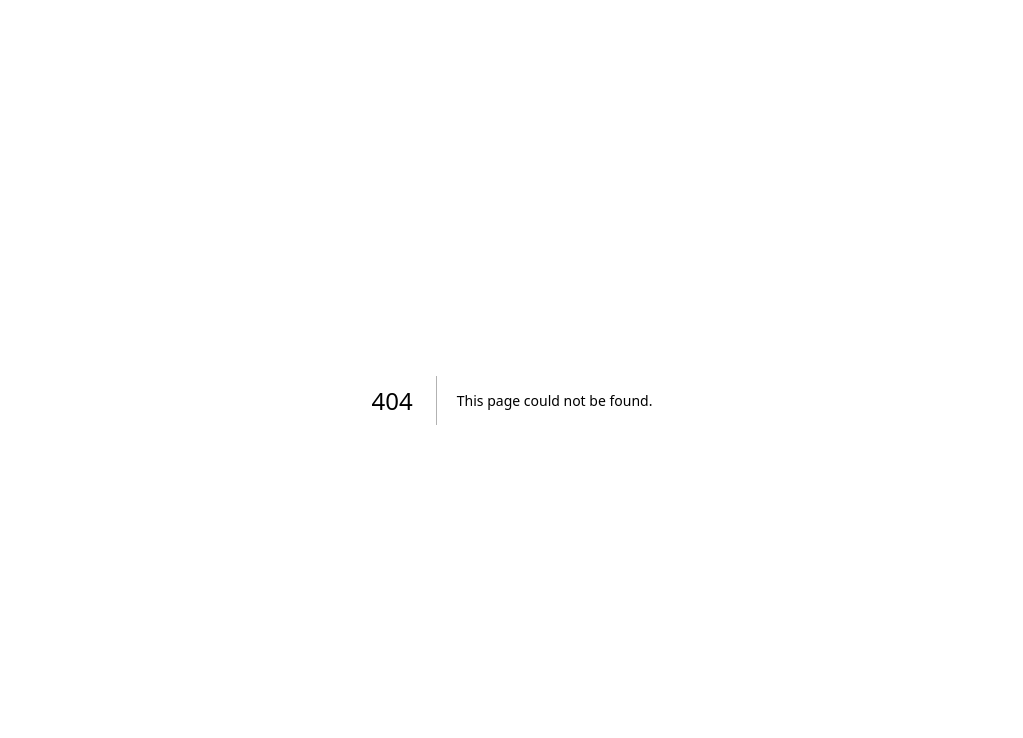
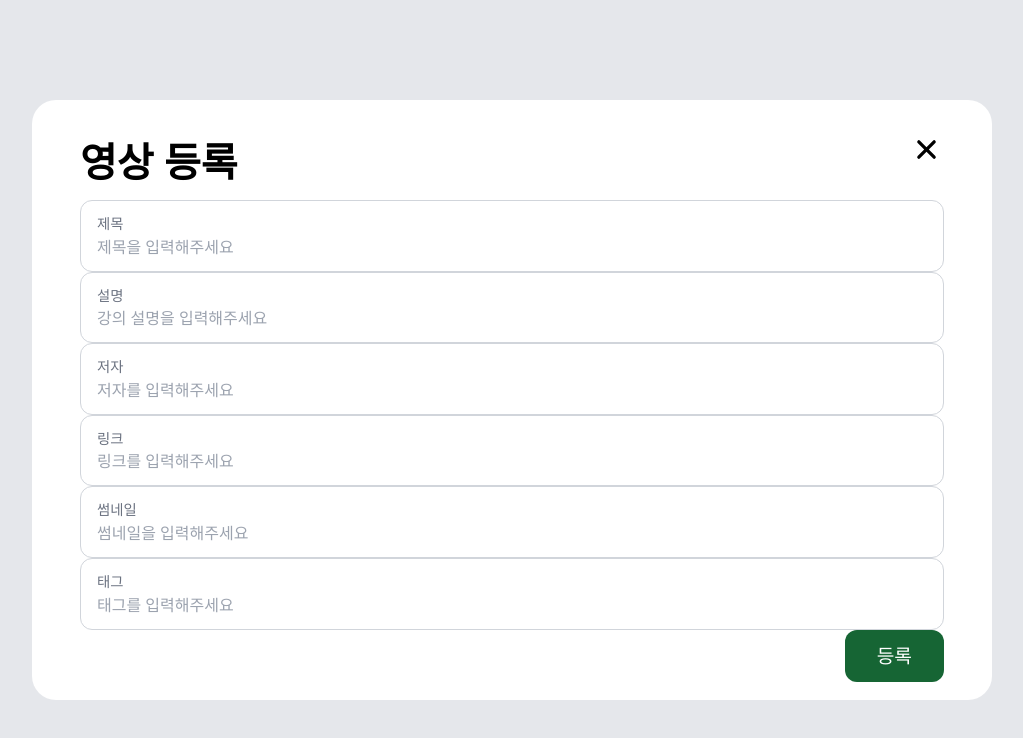
Before and after one commit to SKKU-Online-Learning-System/mvp-frontend-nextjs, a Next.js app: page /upload in a window 1280 px wide. Before the commit this address had no page. Shown: the top 738 px of the page, without its empty margins (128-1151 px from the left). Built offline with nearby package versions, Linux system fonts and the light colour scheme.

Commit message:
[FEAT] 모달창 UI 퍼블리싱 (#11)
* feat: Modal 컴포넌트 page에 추가

* feat: Modal 컴포넌트 퍼블리싱

```diff
--- /dev/null
+++ b/src/app/@modal/(.)upload/page.tsx
@@ -0,0 +1,10 @@
+import { VideoUploadModal } from "@/component/video/Upload";
+
+export default function Upload() {
+  return (
+    <>
+      <div className="fixed z-20 flex h-full w-full items-center justify-center bg-gray-700 opacity-50"></div>
+      <VideoUploadModal />
+    </>
+  );
+}
--- /dev/null
+++ b/src/app/@modal/default.tsx
@@ -0,0 +1,3 @@
+export default function Default() {
+  return null;
+}
--- a/src/app/layout.tsx
+++ b/src/app/layout.tsx
@@ -8,12 +8,17 @@ export const metadata: Metadata = {
 
 export default function RootLayout({
   children,
+  modal,
 }: Readonly<{
   children: React.ReactNode;
+  modal: React.ReactNode;
 }>) {
   return (
     <html lang="ko">
-      <body>{children}</body>
+      <body className="">
+        {modal}
+        {children}
+      </body>
     </html>
   );
 }
--- a/src/app/page.tsx
+++ b/src/app/page.tsx
@@ -1,6 +1,9 @@
 import Image from "next/image";
 import Link from "next/link";
+import { cookies } from "next/headers";
+
 import { IoHome, IoTimeSharp, IoPerson } from "react-icons/io5";
+import { MdFileUpload } from "react-icons/md";
 
 import { Header, SearchBar, LoginButton } from "@/component/common/Header";
 import { SideBar, SideBarButton } from "@/component/main/SideBar";
@@ -10,7 +13,11 @@ import {
 } from "@/component/main/MainContent";
 import mrdang_logo from "@/asset/mrdang_logo.svg";
 
-export default function Home() {
+export default async function Home() {
+  const cookieStore = await cookies();
+  const accessToken = cookieStore.get("access-token");
+  const refreshToken = cookieStore.get("refresh-token");
+
   return (
     <div>
       <Header>
@@ -26,6 +33,14 @@ export default function Home() {
           <SideBarButton icon={IoTimeSharp} text="수강하던 강의" />
           <hr />
           <SideBarButton icon={IoPerson} text="내 페이지" />
+          {accessToken && refreshToken ? (
+            <>
+              <hr />
+              <Link href="/upload">
+                <SideBarButton icon={MdFileUpload} text="업로드" />
+              </Link>
+            </>
+          ) : null}
         </SideBar>
         <MainGridContainer>
           {Array.from({ length: 100 }, (_, index) => (
--- /dev/null
+++ b/src/app/upload/page.tsx
@@ -0,0 +1,10 @@
+import { VideoUploadModal } from "@/component/video/Upload";
+
+export default function Upload() {
+  return (
+    <>
+      <div className="fixed z-20 flex h-full w-full items-center justify-center bg-gray-200"></div>
+      <VideoUploadModal />
+    </>
+  );
+}
--- /dev/null
+++ b/src/component/video/Upload/InputBox.tsx
@@ -0,0 +1,21 @@
+type Props = {
+  label: string;
+  placeholder: string;
+  setData: (data: string) => void;
+};
+
+export function InputBox({ label, placeholder, setData }: Props) {
+  return (
+    <div className="flex h-20 w-full flex-col justify-between rounded-xl border-[1.5px] border-gray-300 px-4 py-3 focus-within:border-green-700">
+      <p className="text-[0.9rem] text-gray-500">{label}</p>
+      <input
+        type="text"
+        className="w-full border-0 outline-none"
+        placeholder={placeholder}
+        onChange={(e) => {
+          setData(e.target.value);
+        }}
+      />
+    </div>
+  );
+}
--- /dev/null
+++ b/src/component/video/Upload/VideoUploadModal.tsx
@@ -0,0 +1,78 @@
+"use client";
+
+import { IoClose } from "react-icons/io5";
+
+import { useState } from "react";
+import { useRouter } from "next/navigation";
+
+import { InputBox } from "./InputBox";
+
+export function VideoUploadModal() {
+  const router = useRouter();
+  const [title, setTitle] = useState("");
+  const [description, setDescription] = useState("");
+  const [author, setAuthor] = useState("");
+  const [link, setLink] = useState("");
+  const [thumbnail, setThumbnail] = useState("");
+  const [tags, setTags] = useState("");
+
+  const uploadVideo = async () => {
+    console.log(title, description, author, link, thumbnail, tags);
+  };
+
+  return (
+    <>
+      <div className="fixed z-30 flex h-full w-full items-center justify-center">
+        <div className="flex h-3/4 w-3/4 flex-col items-center justify-between rounded-3xl bg-white px-12 py-8">
+          <div className="mb-2 flex w-full flex-row justify-between">
+            <h1 className="text-[2.5rem] font-bold">영상 등록</h1>
+            <div
+              onClick={() => {
+                router.back();
+              }}
+              className="cursor-pointer"
+            >
+              <IoClose size={35} />
+            </div>
+          </div>
+          <InputBox
+            label="제목"
+            placeholder="제목을 입력해주세요"
+            setData={setTitle}
+          />
+          <InputBox
+            label="설명"
+            placeholder="강의 설명을 입력해주세요"
+            setData={setDescription}
+          />
+          <InputBox
+            label="저자"
+            placeholder="저자를 입력해주세요"
+            setData={setAuthor}
+          />
+          <InputBox
+            label="링크"
+            placeholder="링크를 입력해주세요"
+            setData={setLink}
+          />
+          <InputBox
+            label="썸네일"
+            placeholder="썸네일을 입력해주세요"
+            setData={setThumbnail}
+          />
+          <InputBox
+            label="태그"
+            placeholder="태그를 입력해주세요"
+            setData={setTags}
+          />
+          <button
+            className="self-end rounded-xl bg-green-800 px-8 py-3 text-[1.2rem] text-white"
+            onClick={uploadVideo}
+          >
+            등록
+          </button>
+        </div>
+      </div>
+    </>
+  );
+}
--- /dev/null
+++ b/src/component/video/Upload/index.ts
@@ -0,0 +1 @@
+export { VideoUploadModal } from "./VideoUploadModal";
```
